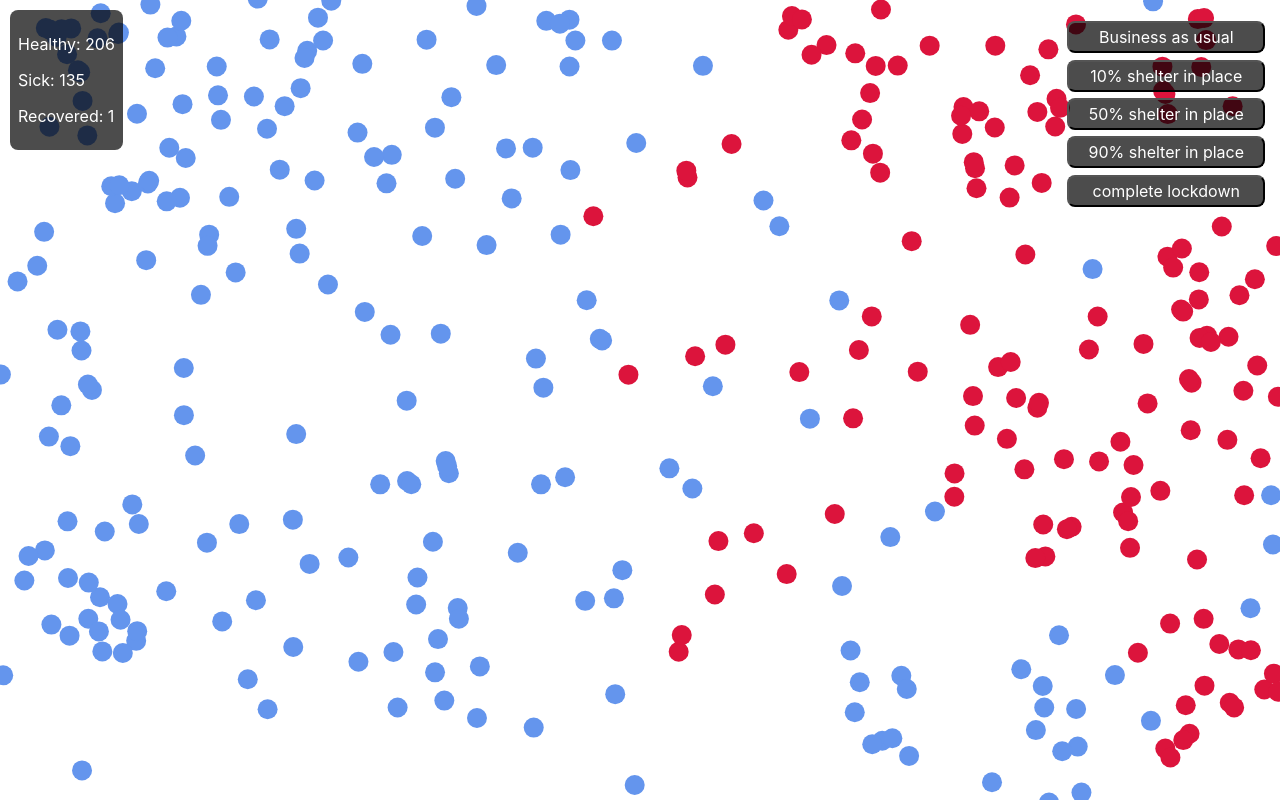
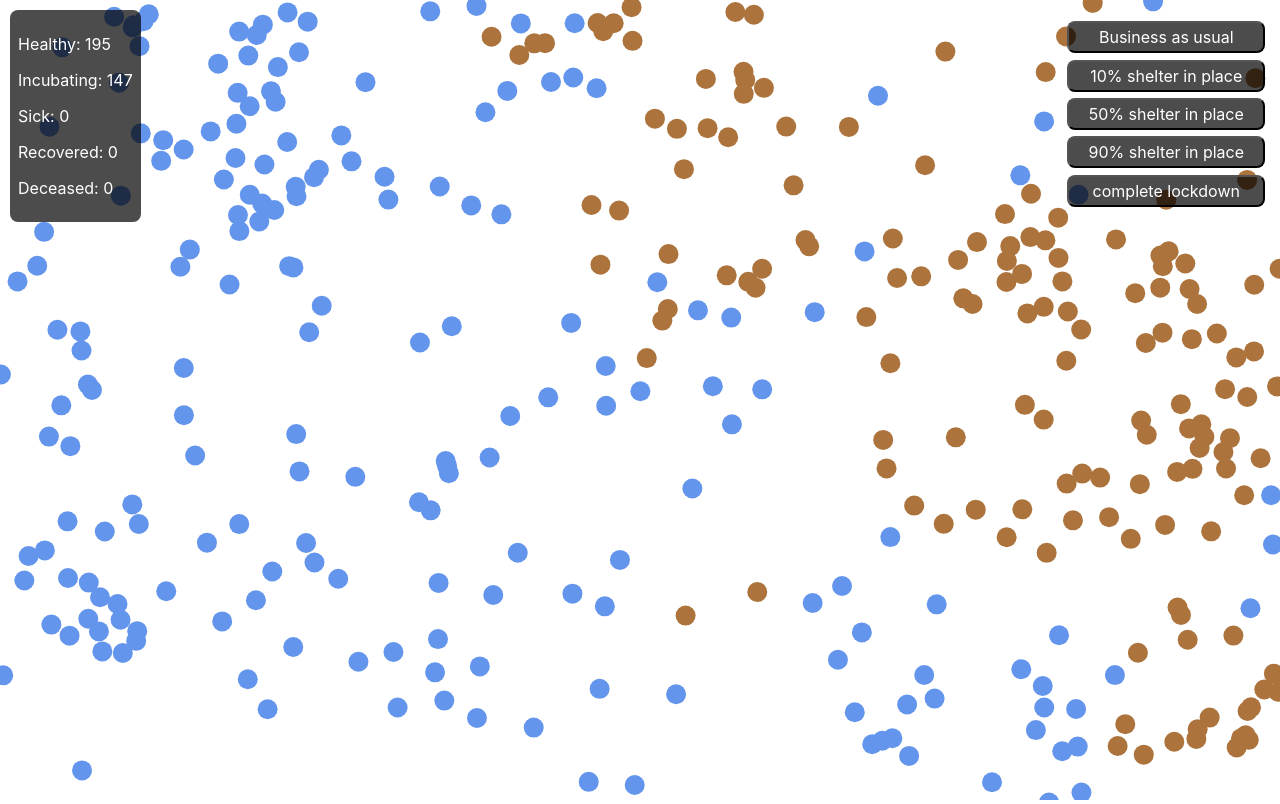
Before and after one commit to andreas-groos/social-distancing, a React (Create React App) app: page / in a window 1280 px wide. Built offline with nearby package versions, Linux system fonts and the light colour scheme.

Commit message:
add incubating and deceased statuses

```diff
--- a/src/Container.tsx
+++ b/src/Container.tsx
@@ -16,7 +16,7 @@ interface Props {
 export default function Container({ }: Props): ReactElement {
   const d3svg = useRef<SVGSVGElement>(null)
   const [dimensions, setDimensions] = useState<Dimensions>({ width: 0, height: 0 })
-  const [healthStats, setHealthStats] = useState<Stats>({ healthy: 0, sick: 0, recovered: 0 })
+  const [healthStats, setHealthStats] = useState<Stats>({ healthy: 0, incubating: 0, sick: 0, recovered: 0, deceased: 0 })
   const [persons, setPersons] = useState<Person[] | []>([])
   const [id, setId] = useState<any>()
   const [count, setCount] = useState(0)
@@ -26,7 +26,7 @@ export default function Container({ }: Props): ReactElement {
     if (d3svg && d3svg.current) {
       const { height, width } = d3svg.current.getBoundingClientRect()
       const COUNT = height * width / 3000
-      setHealthStats({ healthy: COUNT, sick: 0, recovered: 0 })
+      setHealthStats({ healthy: COUNT, incubating: 0, sick: 0, recovered: 0, deceased: 0 })
       setDimensions({ height, width })
       let svg = select(d3svg.current);
       const persons = [] as Person[]
@@ -59,13 +59,13 @@ export default function Container({ }: Props): ReactElement {
           p.draw()
           p.checkStatus()
         })
-        for (let k = 0; k <= count; k++) {
-          for (let j = 0; j <= count; j++) {
+        for (let k = 0; k < count - 1; k++) {
+          for (let j = k; j < count; j++) {
             processCollisions(persons[k], persons[j])
           }
         }
         const stats = Person.getStats()
-        if (stats.sick === 0) {
+        if ((stats.sick + stats.incubating) === 0) {
           setItsOver(true)
         }
         setHealthStats(stats)
--- a/src/Person.ts
+++ b/src/Person.ts
@@ -3,7 +3,6 @@ import { getRandomPosition } from './utils';
 import { select } from 'd3'
 
 const RADIUS = 10
-const HEALING_TIME = 5 * 1000;
 
 class Person implements IPerson {
   static count = 0
@@ -19,16 +18,20 @@ class Person implements IPerson {
   key: number
   status: Status
   infected: number | null
+  incubation_time: number | null
+  recovery_time: number | null
   constructor(width: number, height: number) {
+    this.key = Person.count
     this.x = getRandomPosition(width, RADIUS)
     this.y = getRandomPosition(height, RADIUS)
     this.r = RADIUS
     this.vx = (Math.random() * 2) - 1
     this.vy = (Math.random() * 2) - 1
     this.speed = 1
-    this.key = Person.count
     this.status = 'HEALTHY'
     this.infected = null // timestamp for infection or null
+    this.incubation_time = null;
+    this.recovery_time = null;
     Person.count++
     Person.window.height = height
     Person.window.width = width
@@ -47,20 +50,31 @@ class Person implements IPerson {
   }
 
   infection() {
-    this.status = 'SICK'
+    this.status = 'INCUBATING'
     this.infected = new Date().getTime()
-    Person.members[this.key] = 'SICK'
+    Person.members[this.key] = 'INCUBATING'
+    this.incubation_time = this.infected + (4 + Math.random() * 6) * 1000;
+    this.recovery_time = this.incubation_time + (4 + Math.random() * 6) * 1000;
   }
 
   checkStatus() {
     if (this.infected) {
-      const now = new Date().getTime()
-      let timeDifference = now - this.infected
-      if (timeDifference >= HEALING_TIME) {
-        this.infected = null
-        this.status = 'RECOVERED'
-        Person.members[this.key] = 'RECOVERED'
-      }
+        const now = new Date().getTime();
+        if (this.incubation_time && this.incubation_time <= now) {
+            this.incubation_time = null;
+            this.status = 'SICK';
+            this.speed = 0.5;
+            Person.members[this.key] = this.status;
+        } else if (this.recovery_time && this.recovery_time <= now) {
+            this.status = Math.random() < 0.02 ?  'DECEASED' : 'RECOVERED';
+            this.recovery_time = null;
+            if (this.status === 'DECEASED') {
+                this.speed = 0;
+            } else {
+                this.speed = 1;
+            }
+            Person.members[this.key] = this.status;
+        }
     }
   }
 
@@ -87,10 +101,14 @@ class Person implements IPerson {
     switch (this.status) {
       case 'HEALTHY':
         return '#6495ED'
+      case 'INCUBATING':
+        return '#AC743C'
       case 'SICK':
         return '#DC143C'
       case 'RECOVERED':
         return '#66CDAA'
+      case 'DECEASED':
+        return '#222222'
       default:
         return 'black'
     }
@@ -101,9 +119,14 @@ class Person implements IPerson {
     let healthy = 0
     let sick = 0
     let recovered = 0
+    let incubating = 0
+    let deceased = 0
     while (i < this.count) {
       if (Person.members[i] === 'HEALTHY') {
         healthy++
+      }
+      if (Person.members[i] === 'INCUBATING') {
+        incubating++
       }
       if (Person.members[i] === 'SICK') {
         sick++
@@ -111,12 +134,17 @@ class Person implements IPerson {
       if (Person.members[i] === 'RECOVERED') {
         recovered++
       }
+      if (Person.members[i] === 'DECEASED') {
+        deceased++
+      }
       i++
     }
     return {
       healthy,
+      incubating,
       sick,
-      recovered
+      recovered,
+      deceased
     }
   }
 }
--- a/src/Stats.tsx
+++ b/src/Stats.tsx
@@ -9,8 +9,10 @@ export default function StatsComponent({ stats }: Props): ReactElement {
   return (
     <div id="stats">
       <p>Healthy: {stats.healthy}</p>
+      <p>Incubating: {stats.incubating}</p>
       <p>Sick: {stats.sick}</p>
       <p>Recovered: {stats.recovered}</p>
+      <p>Deceased: {stats.deceased}</p>
 
     </div>
   )
--- a/src/types.ts
+++ b/src/types.ts
@@ -3,7 +3,7 @@ export interface Dimensions {
   width: number
 }
 
-export type Status = 'HEALTHY' | 'SICK' | 'RECOVERED'
+export type Status = 'HEALTHY' | 'INCUBATING' | 'SICK' | 'RECOVERED' | 'DECEASED'
 
 export interface IPerson {
   x: number
@@ -15,6 +15,8 @@ export interface IPerson {
   key: number
   status: Status
   infected: number | null
+  incubation_time: number | null
+  recovery_time: number | null
   infection(): void
   move(percentage: number): void
   checkStatus(): void
@@ -23,6 +25,8 @@ export interface IPerson {
 
 export interface Stats {
   healthy: number
+  incubating: number
   sick: number
   recovered: number
+  deceased: number
 }
--- a/src/utils.ts
+++ b/src/utils.ts
@@ -75,10 +75,10 @@ export function processCollisions(person1: IPerson, person2: IPerson) {
     person2.vx = vx2
     person2.vy = vy2
     // Infect!
-    if (person1.status === 'SICK' && person2.status === 'HEALTHY') {
+    if ((person1.status === 'SICK' || person1.status === 'INCUBATING') && person2.status === 'HEALTHY') {
       person2.infection()
     }
-    if (person2.status === 'SICK' && person1.status === 'HEALTHY') {
+    if ((person2.status === 'SICK' || person2.status === 'INCUBATING')  && person1.status === 'HEALTHY') {
       person1.infection()
     }
   }
```
